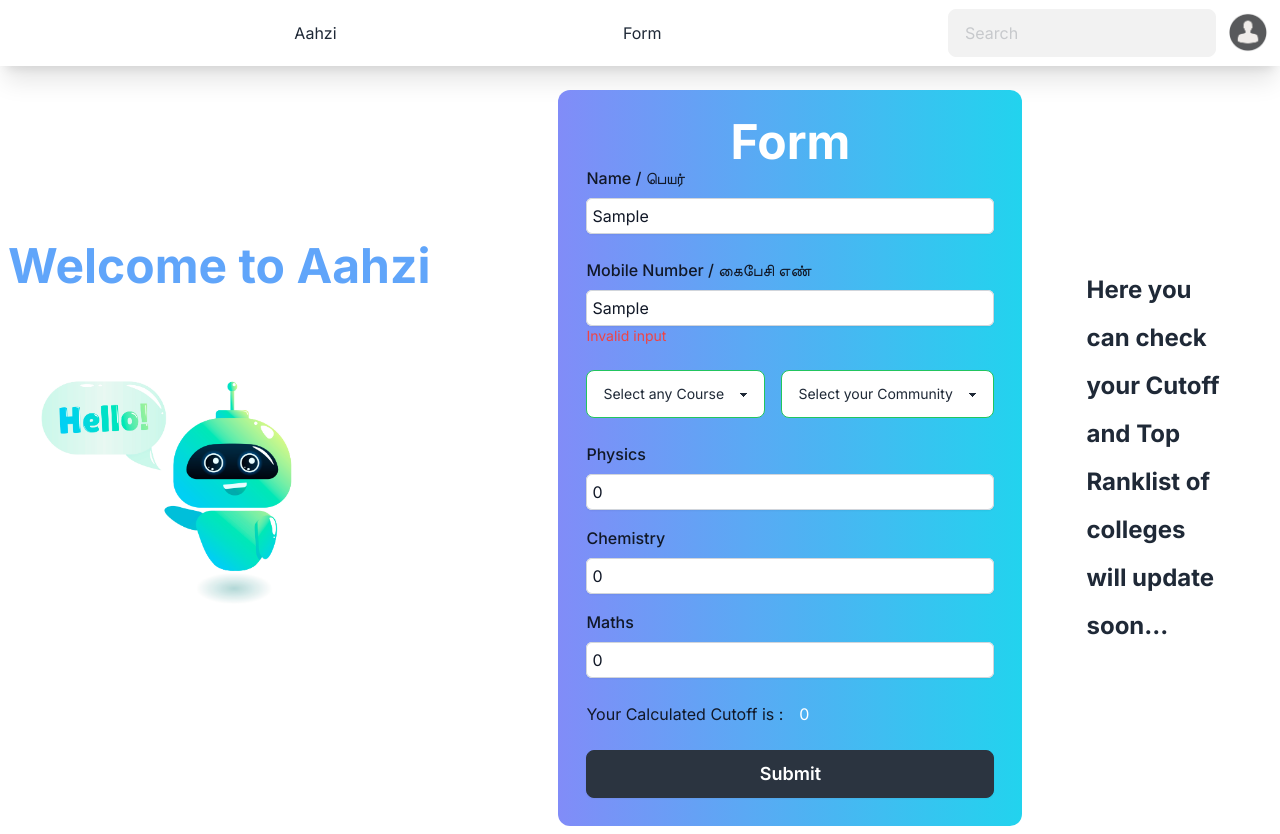
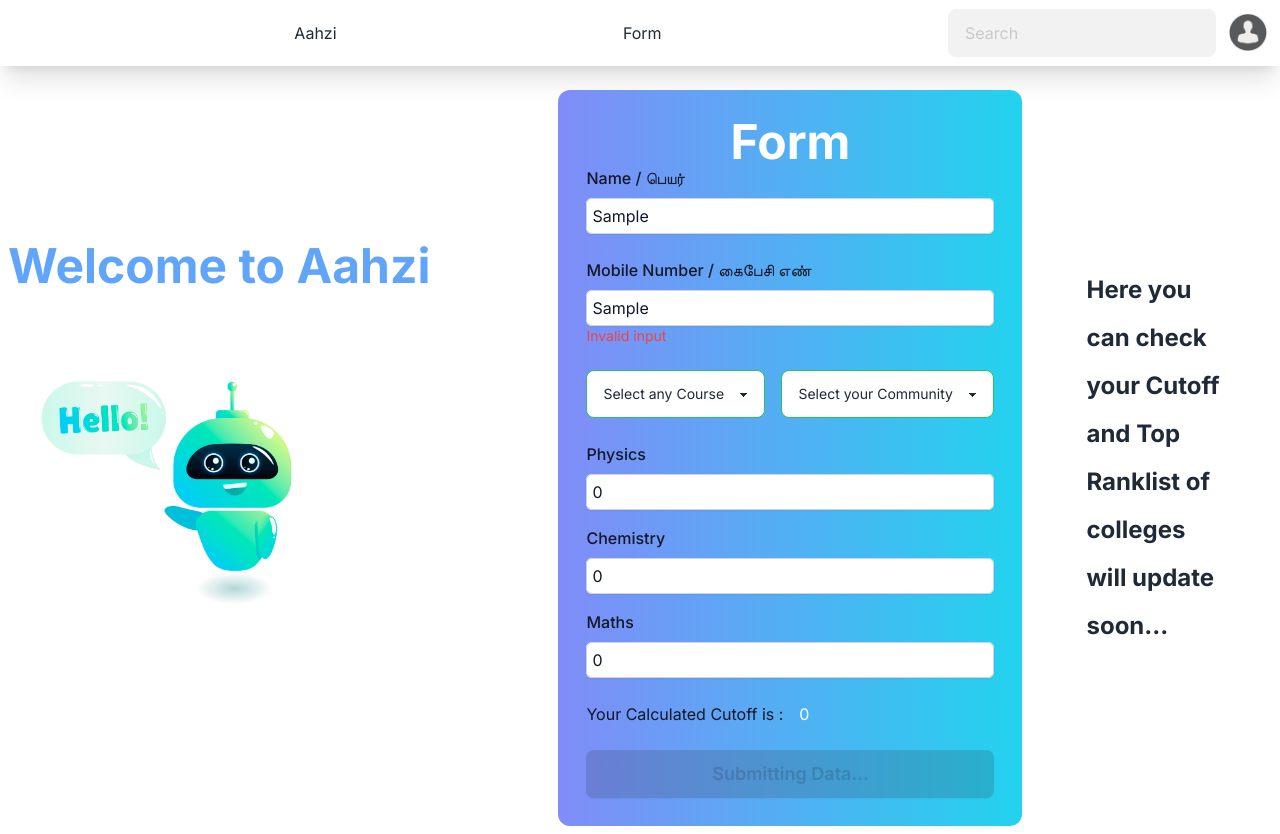
Before and after one commit to sarvan2research/Aahzi-Initial-Repo, a Next.js app: page /form in a window 1280 px wide. Both pictures are taken after typing "Sample", "Sample" into the empty fields and a click on the button "Submit". Built offline with nearby package versions, Linux system fonts and the light colour scheme.

Commit message:
added loading for submit button

```diff
--- a/app/form/page.tsx
+++ b/app/form/page.tsx
@@ -19,7 +19,7 @@ const ChatBotForm = () => {
   });
 
   const [errors, setErrors] = useState<Record<string, string>>({});
-  // const [touchedFields, setTouchedFields] = useState();
+  const [isLoading, setIsLoading] = useState(false);
   const [cutoffMarks, setCutoffMarks] = useState<number | null>(null);
   const router = useRouter();
 
@@ -87,6 +87,7 @@ const ChatBotForm = () => {
   const onSubmit = async (e: FormEvent<HTMLFormElement>) => {
     e.preventDefault();
     try {
+      setIsLoading(true)
       const parsedFormData = formSchema.parse(formData);
 
       const { physicsMarks, chemistryMarks, mathsMarks, ...newFormData } =
@@ -105,6 +106,7 @@ const ChatBotForm = () => {
         const userID = await userDetail.json();
         router.push(`/data?user=${userID}`);
       }
+      setIsLoading(false);
     } catch (error) {
       if (error instanceof ZodError) {
         const newErrors: Record<string, string> = {};
@@ -290,6 +292,15 @@ const ChatBotForm = () => {
             <p className="ml-4 text-white">{cutoffMarks}</p>
           </div>
           <div>
+            {isLoading ? (
+              <button
+                className="btn btn-disabled text-white w-full text-lg"
+                title="submit"
+                type="submit"
+              >
+                Submitting Data...
+              </button>
+            ) : (
               <button
                 className="btn btn-neutral text-white w-full text-lg"
                 title="submit"
@@ -297,6 +308,7 @@ const ChatBotForm = () => {
               >
                 Submit
               </button>
+            )}
           </div>
         </div>
       </form>
```
Lines whose indentation alone changed are shown as unchanged.
